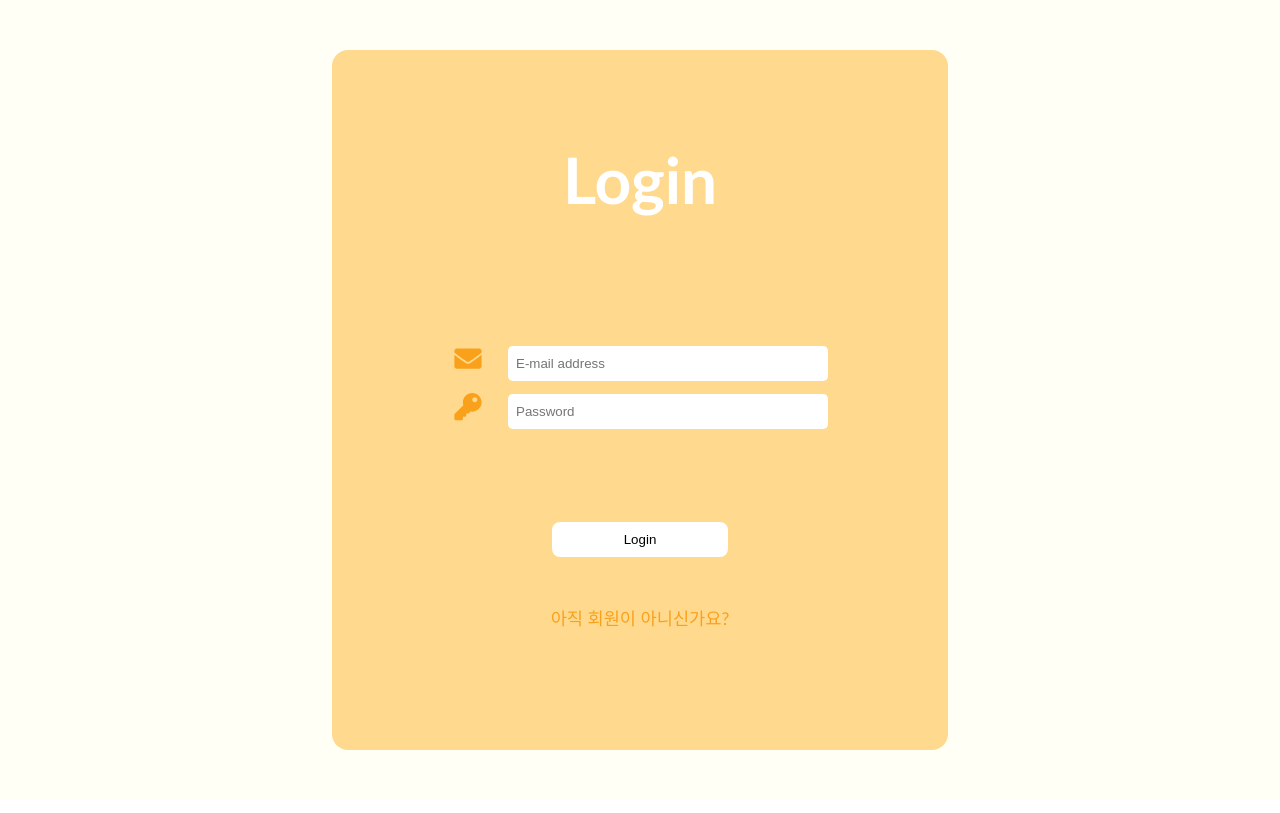
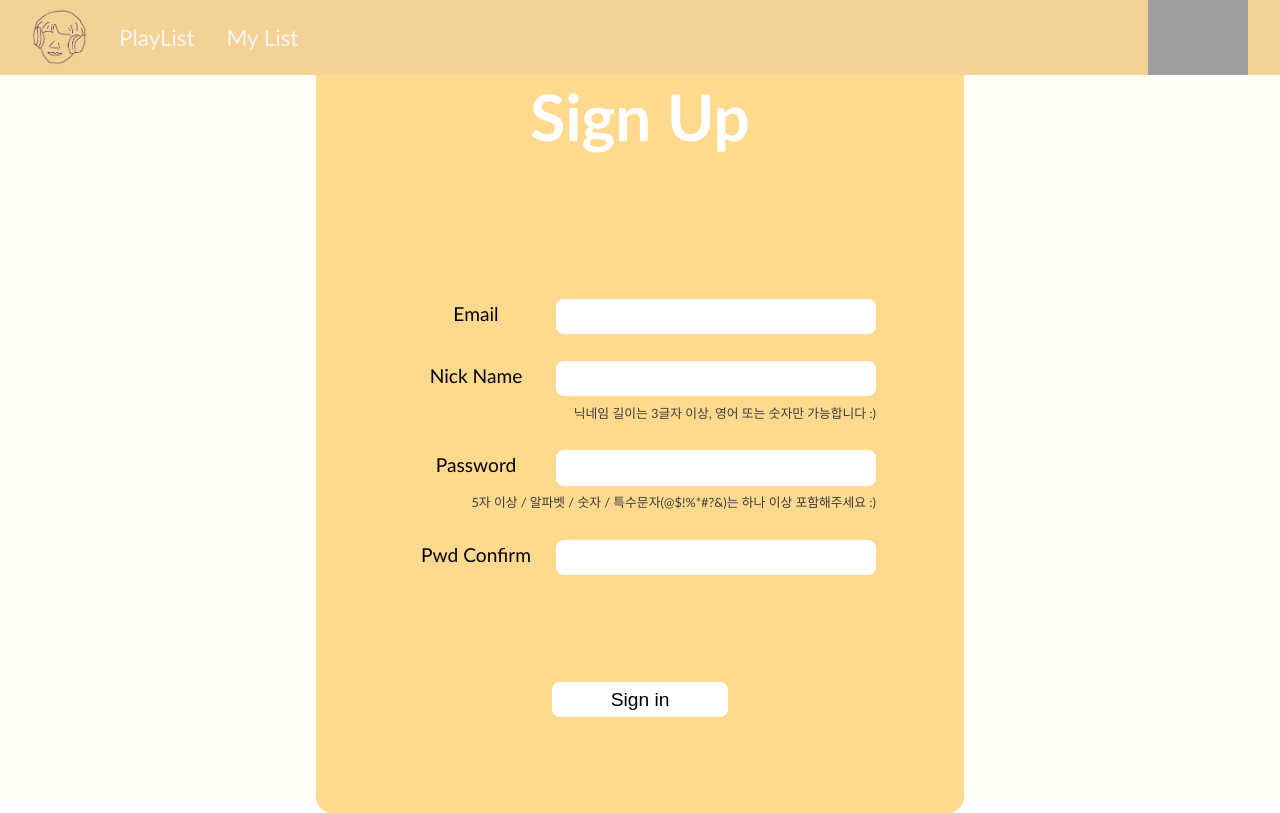
Before and after one commit to codestates/nodongu-client, a React (Create React App) app in the folder client/: page /signup in a window 1280 px wide. Built offline with nearby package versions, Linux system fonts and the light colour scheme; grey boxes are pictures that could not be loaded.

Commit message:
Update common setting

```diff
--- a/client/src/App.js
+++ b/client/src/App.js
@@ -3,6 +3,7 @@ import axios from 'axios';
 import './App.css';
 import Signup from './Components/signup/signup';
 import Login from './Components/login/login';
+import Nav from './Components/navbar/navbar';
 
 class App extends Component {
   state = {
@@ -42,7 +43,14 @@ class App extends Component {
       });
   };
   render() {
-    return <Login onUserInfo={this.handleUserInfo} />;
+    return (
+      <>
+        <Nav userInfo={this.state.userInfo} />
+        {/* <Login onUserInfo={this.handleUserInfo} /> */}
+        <Signup onSignUp={this.handleSignUp} />
+      </>
+    );
+    // return <Login onUserInfo={this.handleUserInfo} />;
   }
 }
 
--- a/client/src/Components/login/login.css
+++ b/client/src/Components/login/login.css
@@ -11,6 +11,7 @@
   --dark-yellow-color: #ffda8e;
   --middle-beige-color: #fdd692;
   --light-orange-color: #f9a11b;
+  --font-size--middle: 1.2rem;
 }
 
 .login-container {
@@ -71,6 +72,7 @@ input {
   height: 2.2rem;
   border: none;
   border-radius: 0.5rem;
+  font-size: var(--font-size--middle);
   background-color: var(--light-white-color);
 }
 
--- a/client/src/Components/navbar/navbar.css
+++ b/client/src/Components/navbar/navbar.css
@@ -16,9 +16,10 @@
 
 .navigation-container {
   width: 100vw;
-  height: 100vh;
   font-family: 'Trebuchet MS', 'Lucida Sans Unicode', 'Lucida Grande',
     'Lucida Sans', Arial, sans-serif;
+  position: fixed;
+  top: 0;
 }
 
 nav {
--- a/client/src/Components/signup/signup.css
+++ b/client/src/Components/signup/signup.css
@@ -12,6 +12,7 @@
   --dark-yellow-color: #ffda8e;
   --middle-beige-color: #fdd692;
   --light-orange-color: #f9a11b;
+  --font-size--middle: 1.2rem;
 }
 
 .sign-up-container {
@@ -32,7 +33,6 @@ h1 {
   display: flex;
   flex-direction: column;
   align-items: center;
-  height: 700px;
   font-size: 2rem;
   padding: 3rem;
   border-radius: 1rem;
@@ -43,7 +43,6 @@ h1 {
   display: flex;
   flex-direction: column;
   justify-content: center;
-  height: 100vh;
   margin: 1rem;
 }
 
@@ -63,15 +62,16 @@ h1 {
 }
 
 .sign-up-input label {
-  font-size: 1.3rem;
+  font-size: var(--font-size--middle);
   width: 9rem;
   display: inline-block;
 }
 
 .sign-up-btn {
   width: 11rem;
+  height: 2.2rem;
   cursor: pointer;
-  font-size: 1.5rem;
+  font-size: var(--font-size--middle);
   border: none;
   border-radius: 0.5rem;
   margin: 6rem 0rem 2rem 0rem;
@@ -82,8 +82,10 @@ h1 {
   background-color: var(--dark-white-color);
 }
 
-.pwd-rule {
-  font-size: 0.7rem;
+.pwd-rule,
+.nickname-rule {
+  font-size: 0.8rem;
   color: var(--light-black-color);
   text-align: right;
+  margin-top: -0.3rem;
 }
--- a/client/src/Components/signup/signup.jsx
+++ b/client/src/Components/signup/signup.jsx
@@ -110,9 +110,9 @@ class Signup extends Component {
   };
 
   // 4. 비밀번호 정규표현식 확인 체크하기
-  // [유효성 검증 함수]: 최소 8자 이상이면서, 알파벳과 숫자 및 특수문자(@$!%*#?&) 는 하나 이상 포함
+  // [유효성 검증 함수]: 최소 5자 이상이면서, 알파벳과 숫자 및 특수문자(@$!%*#?&) 는 하나 이상 포함
   onPasswordValidation = (pwd) => {
-    return /^(?=.*[A-Za-z])(?=.*\d)(?=.*[@$!%*#?&])[A-Za-z\d@$!%*#?&]{8,}$/.test(
+    return /^(?=.*[A-Za-z])(?=.*\d)(?=.*[@$!%*#?&])[A-Za-z\d@$!%*#?&]{5,}$/.test(
       pwd
     );
   };
@@ -200,6 +200,9 @@ class Signup extends Component {
                 type="text"
                 onChange={this.onExistNickNameCheck}
               />
+              <p className="nickname-rule">
+                닉네임 길이는 3글자 이상, 영어 또는 숫자만 가능합니다 :)
+              </p>
             </div>
             <div className="sign-up-input">
               <label htmlFor="pwd">Password</label>
@@ -210,7 +213,7 @@ class Signup extends Component {
                 onChange={this.onPasswordCheck}
               />
               <p className="pwd-rule">
-                최소 8자 이상, 알파벳과 숫자 및 특수문자(@$!%*#?&) 는 하나 이상
+                5자 이상 / 알파벳 / 숫자 / 특수문자(@$!%*#?&)는 하나 이상
                 포함해주세요 :)
               </p>
             </div>
--- a/client/src/index.css
+++ b/client/src/index.css
@@ -1,3 +1,18 @@
+* {
+  box-sizing: border-box;
+}
+
+:root {
+  --main-background-color: #fffff5;
+  --light-white-color: #ffffff;
+  --dark-white-color: #f5f5f5;
+  --light-yellow-color: #fffff5;
+  --middle-yellow-color: #fff1b9;
+  --dark-yellow-color: #ffda8e;
+  --middle-beige-color: #fdd692;
+  --light-orange-color: #f9a11b;
+}
+
 body {
   margin: 0;
   font-family: -apple-system, BlinkMacSystemFont, 'Segoe UI', 'Roboto', 'Oxygen',
```
